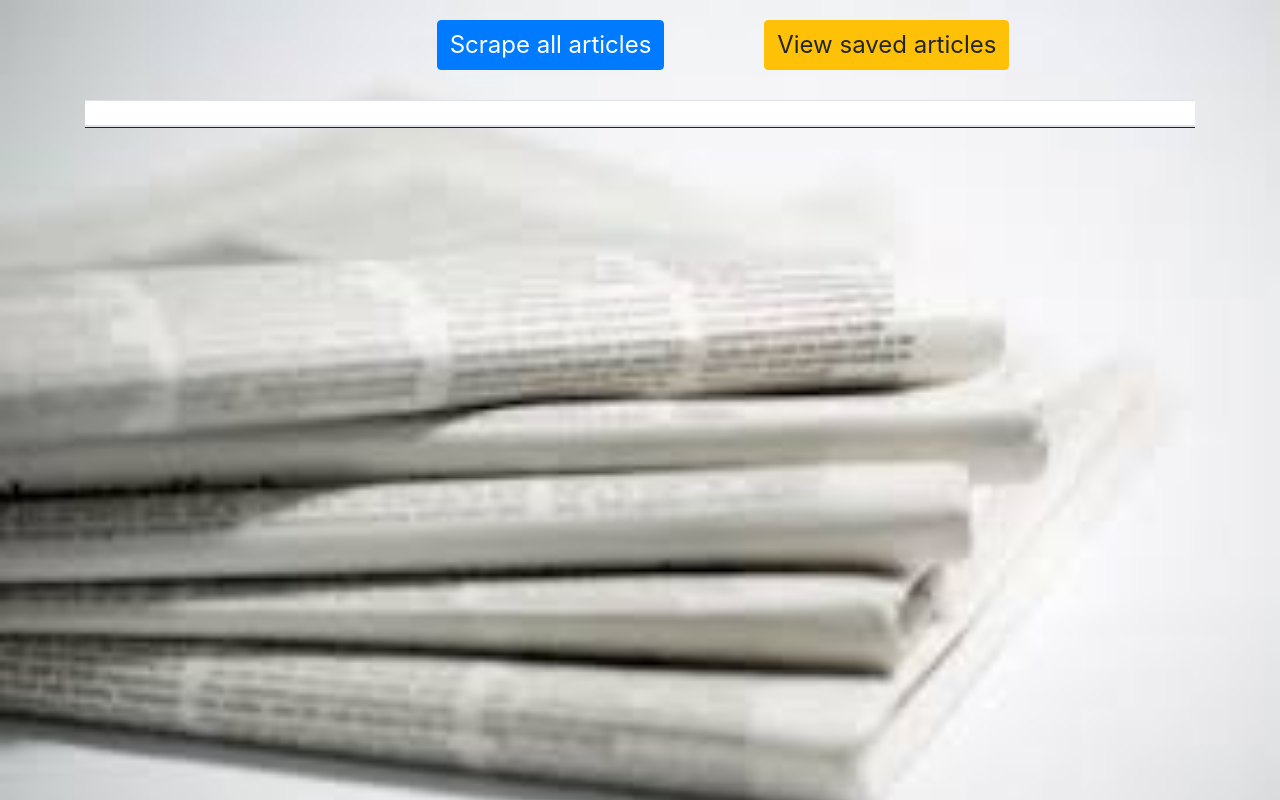
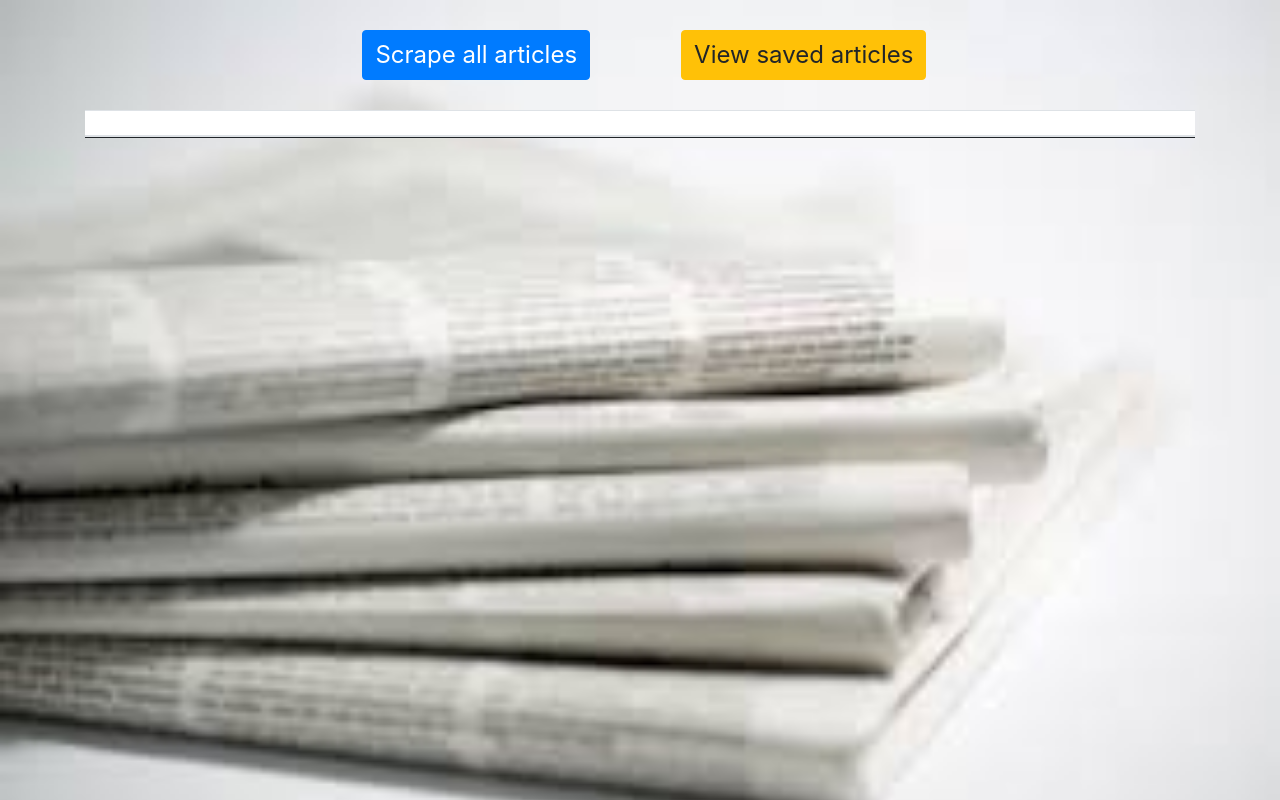
Before and after one commit to gistewart/News-Scraper, a website: page public/index.html in a window 1280 px wide. Drawn offline with nearby package versions, Linux system fonts and the light colour scheme.

Commit message:
fixes center alignment for Scrape and View buttons

```diff
--- a/public/css/style.css
+++ b/public/css/style.css
@@ -22,13 +22,16 @@
 }
 
 .btn-container {
-  margin-top: 20px;
-  margin-bottom: 30px;
+  /* margin-top: 30px;
+  margin-bottom: 30px; */
+  /* width: 100%; */
+  margin: 30px auto 30px auto;
 }
 
 #scrape-articles,
 #saved-articles {
   font-size: 24px;
+  padding: 0px important!;
 }
 
 h6 {
--- a/public/index.html
+++ b/public/index.html
@@ -20,11 +20,11 @@
 
     <div class="btn-container">
 
-        <div class="row">
-            <div class="col-md-3 offset-md-4">
+        <div class="row justify-content-center text-center">
+            <div class="col-md-3">
                 <button class="btn btn-primary" id="scrape-articles">Scrape all articles</button>
             </div>
-            <div class="col-md-2">
+            <div class="col-md-3">
                 <button class="btn btn-warning" id="saved-articles">View saved articles</button>
             </div>
         </div>
```
